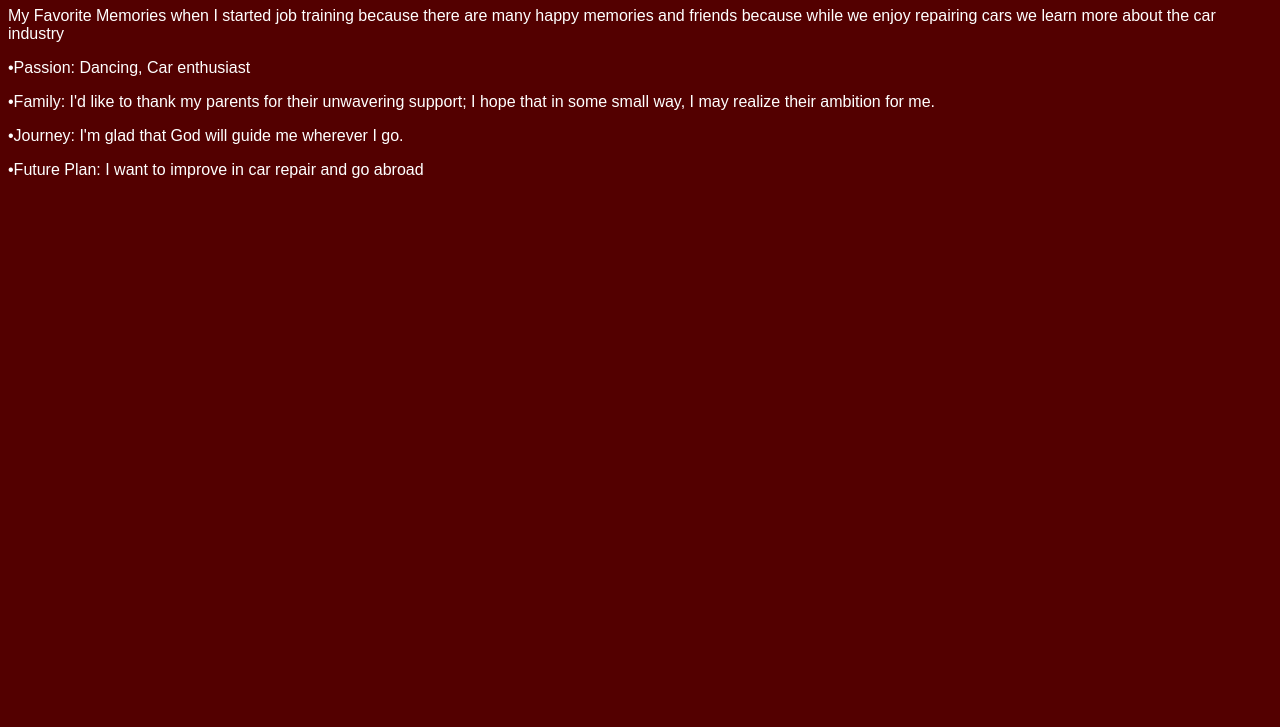
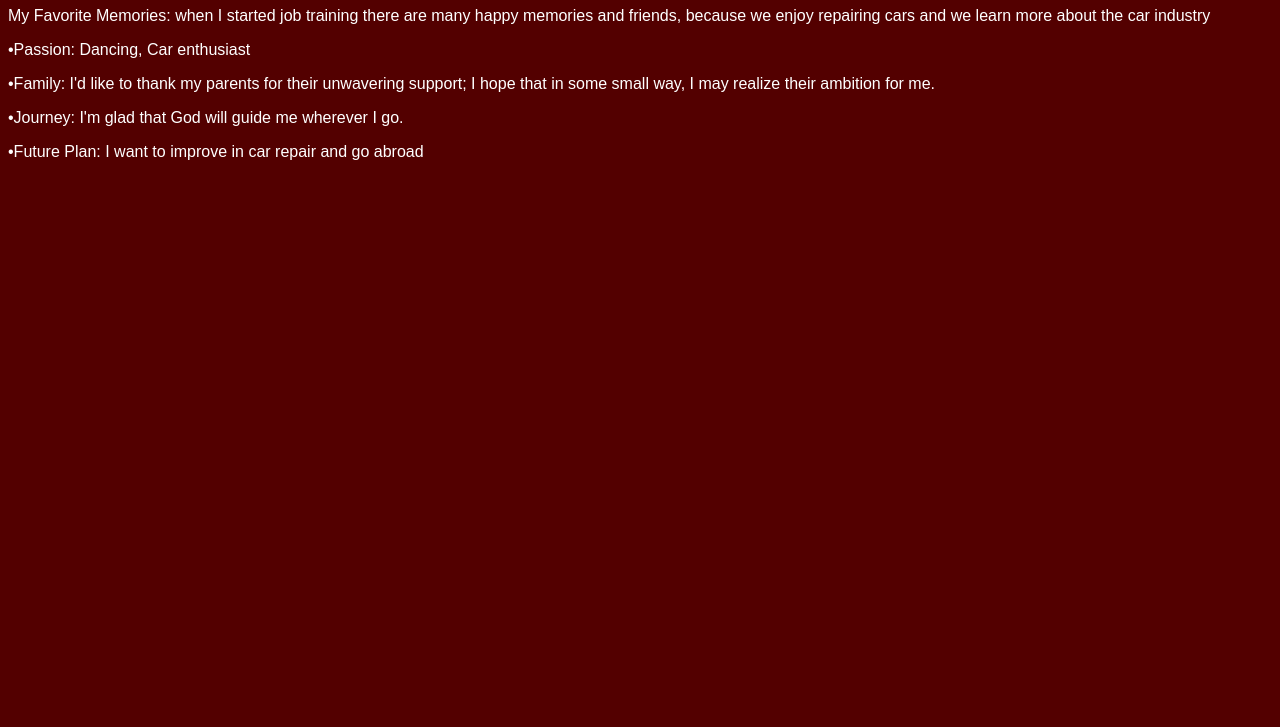
Before and after one commit to Walterestocada02/FAV1, a plain HTML site: page index.html in a window 1280 px wide. Shown: the part 73-800 px from the top of the page. Drawn offline with Linux system fonts and the light colour scheme.

Commit message:
Update index.html

```diff
--- a/index.html
+++ b/index.html
@@ -17,7 +17,7 @@
     </head>
     <body>
       <h1>Estocada, Walter Paul P.</h1>
-      <p>My Favorite Memories when I started job training because there are many happy memories and friends because while we enjoy repairing cars we learn more about the car industry</p>
+      <p>My Favorite Memories: when I started job training there are many happy memories and friends, because we enjoy repairing cars and we learn more about the car industry</p>
       <p>•Passion: Dancing, Car enthusiast </p>
       <p>•Family: I'd like to thank my parents for their unwavering support; I hope that in some small way, I may realize their ambition for me.</p>
       <p>•Journey: I'm glad that God will guide me wherever I go.</p>
```
